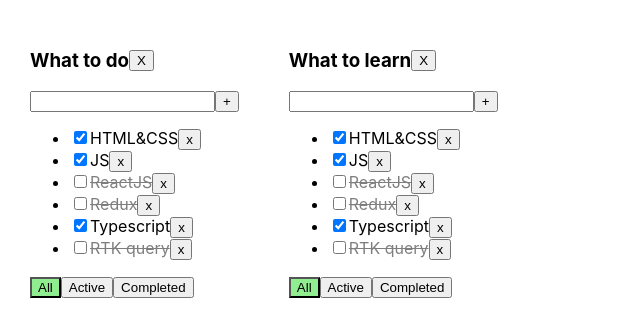
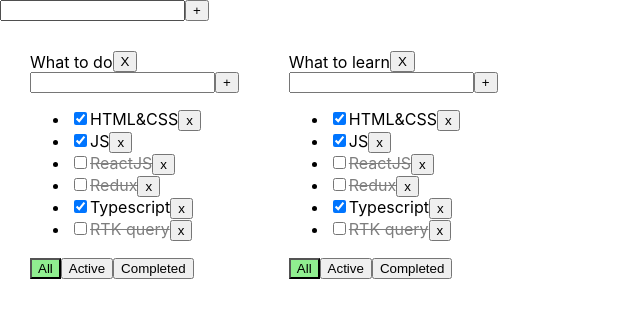
Before and after one commit to zheton90/todolistProject, a React (Vite) app: page / in a window 1280 px wide. Shown: the top 336 px of the page, without its empty margins (0-640 px from the left). Built offline with nearby package versions, Linux system fonts and the light colour scheme.

Commit message:
make createItemForm and EditableSpan

```diff
--- a/src/App.css
+++ b/src/App.css
@@ -1,6 +1,7 @@
 .app {
   padding: 30px;
   display: flex;
+  flex-wrap: wrap;
 }
 
 .app > div {
--- a/src/App.tsx
+++ b/src/App.tsx
@@ -2,6 +2,7 @@
 import { TodolistItem } from "./TodolistItem.tsx";
 import { useState } from "react";
 import { v1 } from "uuid";
+import { CreateItemForm } from "./CreateItemForm.tsx";
 
 export type Task = {
   id: string;
@@ -84,7 +85,34 @@
     settodolists([...todolists.filter((tdl) => tdl.id !== todolistId)]);
   };
 
+  const createTodolistHandler = (title: string) => {
+    const newId = v1();
+    settodolists([...todolists, { id: newId, title, filter: "All" }]);
+    setTasks({ ...tasks, [newId]: [] });
+  };
+
+  const changeTaskTitle = (
+    todolistId: string,
+    taskId: string,
+    title: string,
+  ) => {
+    const editeTasks = tasks[todolistId].map((task) =>
+      task.id === taskId ? { ...task, title } : task,
+    );
+    setTasks({ ...tasks, [todolistId]: editeTasks });
+  };
+
+  const changeTodolistTitle = (todolistId: string, title: string) => {
+    settodolists([
+      ...todolists.map((tdl) =>
+        tdl.id === todolistId ? { ...tdl, title } : tdl,
+      ),
+    ]);
+  };
+
   return (
+    <>
+      <CreateItemForm createItem={createTodolistHandler} />
       <div className="app">
         {todolists.map((todolist) => {
           let filteredTask = tasks[todolist.id];
@@ -104,9 +132,12 @@
               createTask={createTask}
               changeStatus={changeStatus}
               filter={todolist.filter}
+              changeTaskTitle={changeTaskTitle}
+              changeTodolistTitle={changeTodolistTitle}
             />
           );
         })}
       </div>
+    </>
   );
 };
--- /dev/null
+++ b/src/CreateItemForm.tsx
@@ -0,0 +1,44 @@
+import { ChangeEvent, KeyboardEvent, useState } from "react";
+
+type Props = {
+  createItem: (title: string) => void;
+};
+
+export const CreateItemForm = ({ createItem }: Props) => {
+  const [inputTitle, setInputTitle] = useState("");
+  const [error, setError] = useState("");
+
+  const createTaskHandler = () => {
+    const trimTitle = inputTitle.trim();
+    if (trimTitle !== "") {
+      createItem(inputTitle);
+      setInputTitle("");
+    } else {
+      setError("Title is required");
+    }
+  };
+
+  const changeTaskTitleHandler = (e: ChangeEvent<HTMLInputElement>) => {
+    setInputTitle(e.target.value);
+    setError("");
+  };
+
+  const createTaskOnEnterHandler = (e: KeyboardEvent<HTMLInputElement>) => {
+    if (e.key === "Enter") {
+      createTaskHandler();
+    }
+  };
+
+  return (
+    <div className="container">
+      <input
+        className={error ? "error" : ""}
+        value={inputTitle}
+        onChange={changeTaskTitleHandler}
+        onKeyUp={createTaskOnEnterHandler}
+      />
+      <button onClick={createTaskHandler}>+</button>
+      {error && <p className={"errorMessage"}>{error}</p>}
+    </div>
+  );
+};
--- /dev/null
+++ b/src/EditableSpan.tsx
@@ -0,0 +1,40 @@
+import { ChangeEvent, useState } from "react";
+
+type Props = {
+  title: string;
+  onChange: (title: string) => void;
+};
+
+export const EditableSpan = ({ title, onChange }: Props) => {
+  const [isEditeMode, setIsEditeMode] = useState<boolean>(false);
+
+  const [inputValue, setInputValue] = useState(title);
+
+  const onEditeMode = () => {
+    setIsEditeMode(true);
+  };
+
+  const offEditeMode = () => {
+    setIsEditeMode(false);
+    onChange(inputValue);
+  };
+
+  const changeTitle = (e: ChangeEvent<HTMLInputElement>) => {
+    setInputValue(e.currentTarget.value);
+  };
+
+  return (
+    <>
+      {isEditeMode ? (
+        <input
+          value={inputValue}
+          onChange={changeTitle}
+          autoFocus
+          onBlur={offEditeMode}
+        />
+      ) : (
+        <span onDoubleClick={onEditeMode}>{title}</span>
+      )}
+    </>
+  );
+};
--- a/src/TodolistItem.tsx
+++ b/src/TodolistItem.tsx
@@ -1,6 +1,8 @@
 import { FilterType, Task, Todolist } from "./App.tsx";
 import { Button } from "./Button.tsx";
-import { ChangeEvent, KeyboardEvent, useState } from "react";
+import { ChangeEvent } from "react";
+import { CreateItemForm } from "./CreateItemForm.tsx";
+import { EditableSpan } from "./EditableSpan.tsx";
 
 type Props = {
   deleteTodolist: (todolistId: string) => void;
@@ -10,12 +12,14 @@
   deleteTask: (todolistId: string, taskId: string) => void;
   changeFiler: (filter: FilterType, id: string) => void;
   createTask: (todolistId: string, title: string) => void;
+  changeTaskTitle: (todolistId: string, taskId: string, title: string) => void;
   changeStatus: (
     todolistId: string,
     taskId: string,
     taskStatus: boolean,
   ) => void;
   filter: FilterType;
+  changeTodolistTitle: (todolistId: string, title: string) => void;
 };
 
 export const TodolistItem = ({
@@ -26,30 +30,10 @@
   changeStatus,
   todolist,
   deleteTodolist,
+  changeTaskTitle,
+  changeTodolistTitle,
 }: Props) => {
   const { title, filter, id } = todolist;
-  const [inputTitle, setInputTitle] = useState("");
-  const [error, setError] = useState("");
-  const createTaskHandler = () => {
-    const trimTitle = inputTitle.trim();
-    if (trimTitle !== "") {
-      createTask(id, inputTitle);
-      setInputTitle("");
-    } else {
-      setError("Title is required");
-    }
-  };
-  const changeTaskTitleHandler = (e: ChangeEvent<HTMLInputElement>) => {
-    setInputTitle(e.target.value);
-
-    setError("");
-  };
-
-  const createTaskOnEnterHandler = (e: KeyboardEvent<HTMLInputElement>) => {
-    if (e.key === "Enter") {
-      createTaskHandler();
-    }
-  };
 
   const changeFilerHandler = (filter: FilterType) => {
     changeFiler(filter, id);
@@ -59,28 +43,30 @@
     deleteTodolist(id);
   };
 
+  const createTaskHandler = (title: string) => {
+    createTask(id, title);
+  };
+
+  const changeTodolistTitleHandler = (title: string) => {
+    changeTodolistTitle(id, title);
+  };
+
   return (
     <div>
-      <div className="container">
-        <h3>{title}</h3>
+      <div className={"container"}>
+        <EditableSpan title={title} onChange={changeTodolistTitleHandler} />
+        {/*<h3>{title}</h3>*/}
         <button onClick={deleteTodolistHandler}>X</button>
       </div>
-
-      <div>
-        <input
-          className={error ? "error" : ""}
-          value={inputTitle}
-          onChange={changeTaskTitleHandler}
-          onKeyUp={createTaskOnEnterHandler}
-        />
-        <button onClick={createTaskHandler}>+</button>
-        {error && <p className={"errorMessage"}>{error}</p>}
-      </div>
+      <CreateItemForm createItem={createTaskHandler} />
       {tasks.length === 0 ? (
         <p>There aren't tasks</p>
       ) : (
         <ul>
           {tasks.map((task) => {
+            const changeTaskTitleHandler = (title: string) => {
+              changeTaskTitle(id, task.id, title);
+            };
             const changeStatusHandler = (e: ChangeEvent<HTMLInputElement>) => {
               changeStatus(id, task.id, e.target.checked);
             };
@@ -92,7 +78,10 @@
                   checked={task.isDone}
                 />
                 <span className={task.isDone ? "" : "is-done"}>
-                  {task.title}
+                  <EditableSpan
+                    title={task.title}
+                    onChange={changeTaskTitleHandler}
+                  />
                 </span>
                 <Button title={"x"} onClick={() => deleteTask(id, task.id)} />
               </li>
```
Lines whose indentation alone changed are shown as unchanged.
